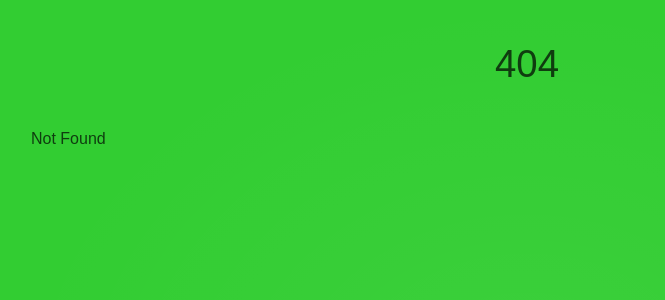
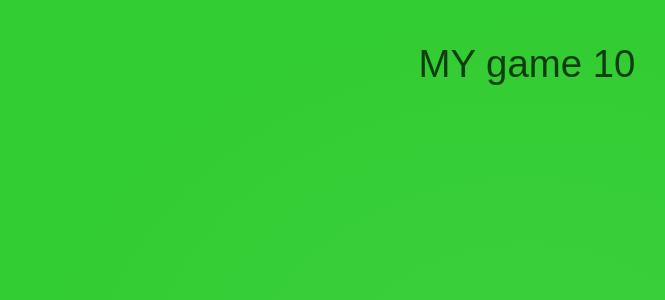
Before and after one commit to ebtrinh/myapp, a SvelteKit app: page /game in a window 1280 px wide. Before the commit this address had no page. Shown: the top 300 px of the page, without its empty margins (113-778 px from the left). Built offline with nearby package versions, Linux system fonts and the light colour scheme.

Commit message:
webstite switch

```diff
--- a/src/routes/+page.svelte
+++ b/src/routes/+page.svelte
@@ -11,6 +11,7 @@
 	<h1>
 		{#if money >= 100}
 		a hundy?
+		<a href="/game" >Congrats,  now you can play the game </a>
 		{:else if money >= 50}
 		you have just 50?
 		{:else if money >= 10}
--- /dev/null
+++ b/src/routes/game/+page.svelte
@@ -0,0 +1,5 @@
+<script>
+    let i = 10;
+</script>
+
+<h1>MY game {i}</h1>
```
